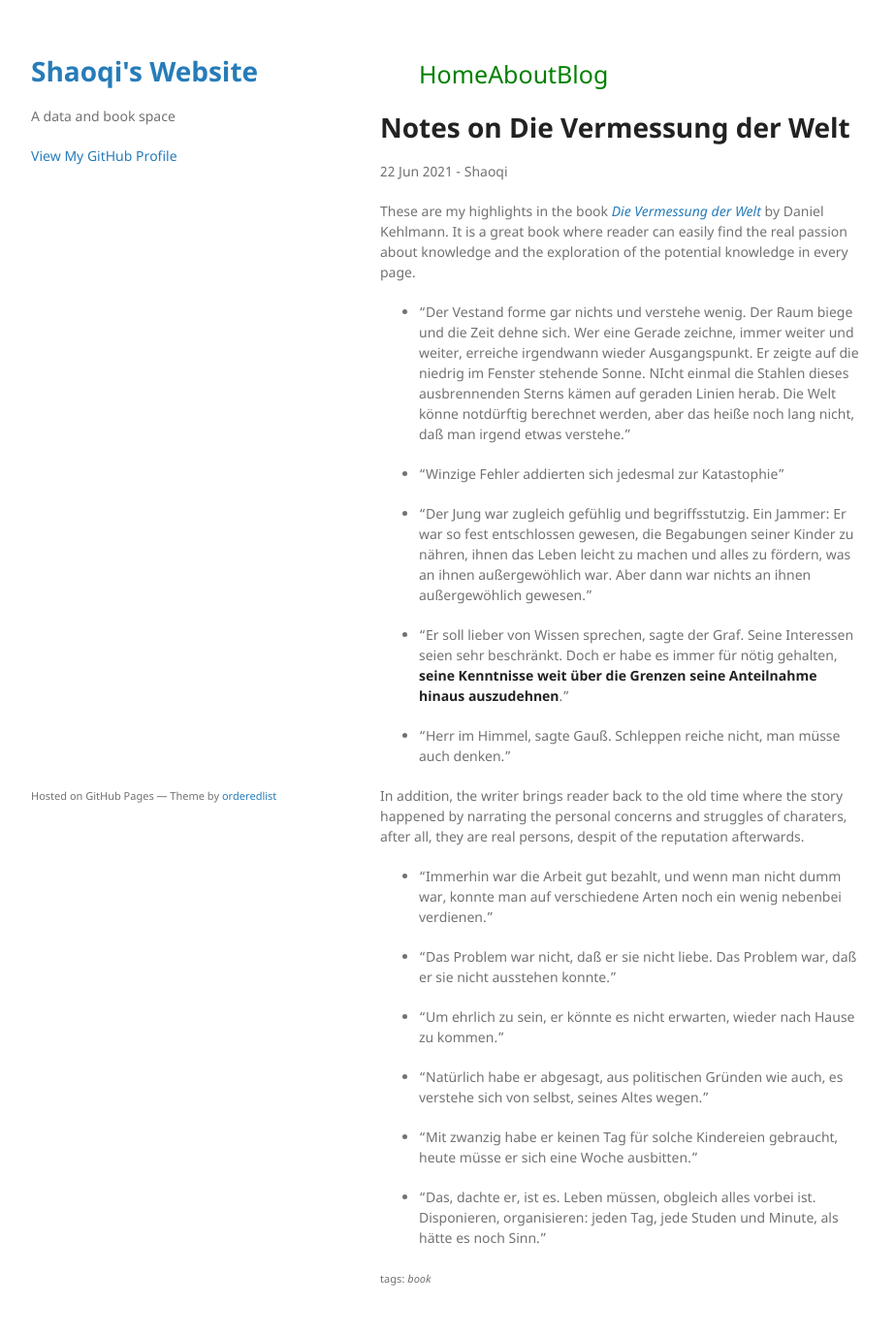
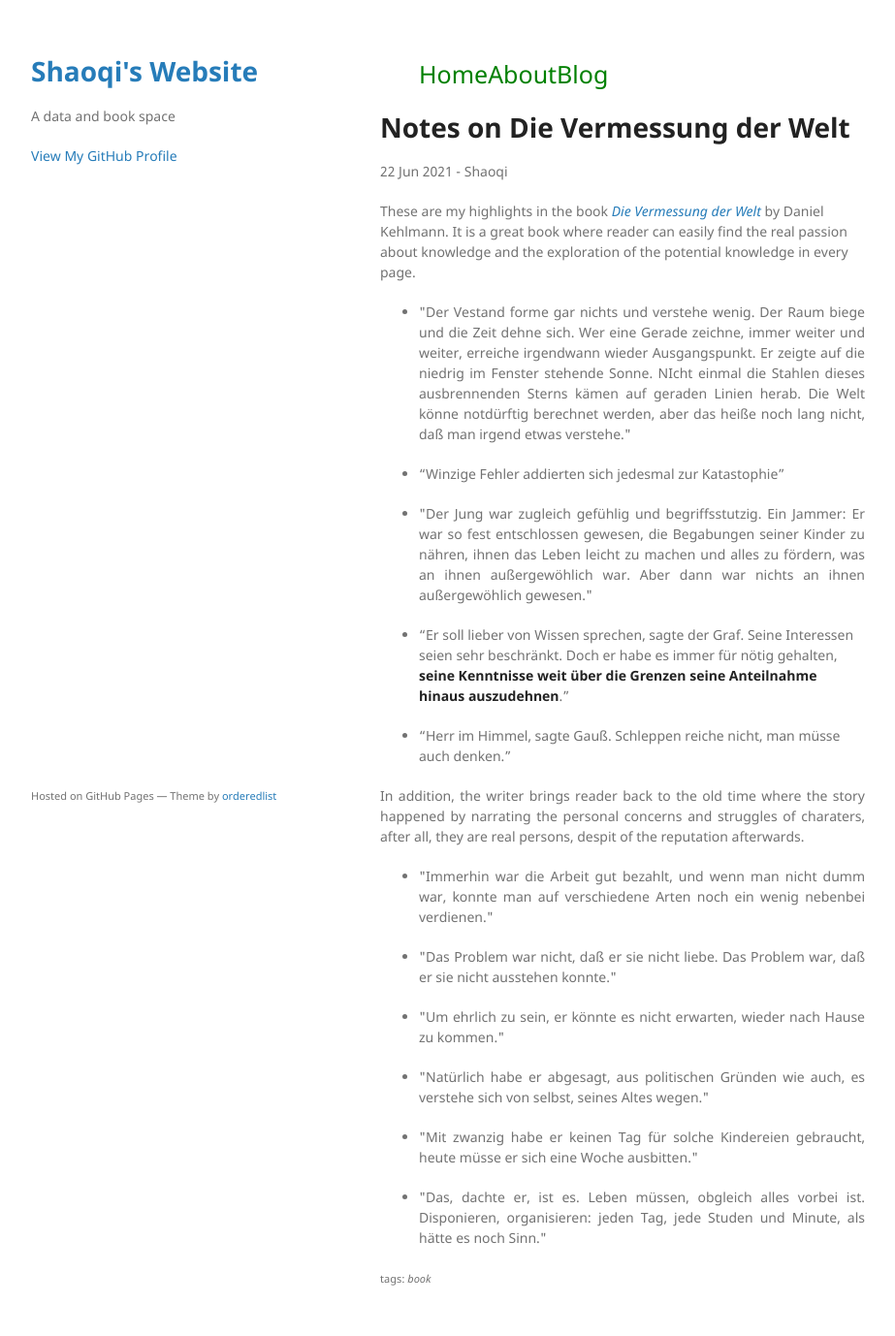
Before and after one commit to ShaoqiChen/ShaoqiChen.github.io, a Jekyll site: the page built from _posts/2021-06-22-Notes-on-die-Vermessung-der-Welt.md, in a window 1280 px wide. Shown: the whole page at 97% size, without its empty margins (178-1101 px from the left). Built offline with Jekyll 4.4.1, drawn with Linux system fonts in a browser that asks for light colours.

Commit message:
update text style

```diff
--- a/_posts/2021-06-22-Notes-on-die-Vermessung-der-Welt.md
+++ b/_posts/2021-06-22-Notes-on-die-Vermessung-der-Welt.md
@@ -8,27 +8,27 @@ category: Book Review
 
 These are my highlights in the book *[Die Vermessung der Welt](https://de.wikipedia.org/wiki/Die_Vermessung_der_Welt)* by Daniel Kehlmann. It is a great book where reader can easily find the real passion about knowledge and the exploration of the potential knowledge in every page.
 
-- "Der Vestand forme gar nichts und verstehe wenig. Der Raum biege und die Zeit dehne sich. Wer eine Gerade zeichne, immer weiter und weiter, erreiche irgendwann wieder Ausgangspunkt. Er zeigte auf die niedrig im Fenster stehende Sonne. NIcht einmal die Stahlen dieses ausbrennenden Sterns kämen auf geraden Linien herab. Die Welt könne notdürftig berechnet werden, aber das heiße noch lang nicht, daß man irgend etwas verstehe."
+- <p style="text-align:justify">"Der Vestand forme gar nichts und verstehe wenig. Der Raum biege und die Zeit dehne sich. Wer eine Gerade zeichne, immer weiter und weiter, erreiche irgendwann wieder Ausgangspunkt. Er zeigte auf die niedrig im Fenster stehende Sonne. NIcht einmal die Stahlen dieses ausbrennenden Sterns kämen auf geraden Linien herab. Die Welt könne notdürftig berechnet werden, aber das heiße noch lang nicht, daß man irgend etwas verstehe."</p>
 
 - "Winzige Fehler addierten sich jedesmal zur Katastophie"
 
-- "Der Jung war zugleich gefühlig und begriffsstutzig. Ein Jammer: Er war so fest entschlossen gewesen, die Begabungen seiner Kinder zu nähren, ihnen das Leben leicht zu machen und alles zu fördern, was an ihnen außergewöhlich war. Aber dann war nichts an ihnen außergewöhlich gewesen."
+- <p style="text-align:justify">"Der Jung war zugleich gefühlig und begriffsstutzig. Ein Jammer: Er war so fest entschlossen gewesen, die Begabungen seiner Kinder zu nähren, ihnen das Leben leicht zu machen und alles zu fördern, was an ihnen außergewöhlich war. Aber dann war nichts an ihnen außergewöhlich gewesen."</p>
 
 - "Er soll lieber von Wissen sprechen, sagte der Graf. Seine Interessen seien sehr beschränkt. Doch er habe es immer für nötig gehalten, **seine Kenntnisse weit über die Grenzen seine Anteilnahme hinaus auszudehnen**."
 
 - "Herr im Himmel, sagte Gauß. Schleppen reiche nicht, man müsse auch denken."
 
 
-In addition, the writer brings reader back to the old time where the story happened by narrating the personal concerns and struggles of charaters, after all, they are real persons, despit of the reputation afterwards.
+<p style="text-align:justify">In addition, the writer brings reader back to the old time where the story happened by narrating the personal concerns and struggles of charaters, after all, they are real persons, despit of the reputation afterwards.</p>
 
-- "Immerhin war die Arbeit gut bezahlt, und wenn man nicht dumm war, konnte man auf verschiedene Arten noch ein wenig nebenbei verdienen."
+- <p style="text-align:justify">"Immerhin war die Arbeit gut bezahlt, und wenn man nicht dumm war, konnte man auf verschiedene Arten noch ein wenig nebenbei verdienen."</p>
 
-- "Das Problem war nicht, daß er sie nicht liebe. Das Problem war, daß er sie nicht ausstehen konnte."
+- <p style="text-align:justify">"Das Problem war nicht, daß er sie nicht liebe. Das Problem war, daß er sie nicht ausstehen konnte."</p>
 
-- "Um ehrlich zu sein, er könnte es nicht erwarten, wieder nach Hause zu kommen."
+- <p style="text-align:justify">"Um ehrlich zu sein, er könnte es nicht erwarten, wieder nach Hause zu kommen."</p>
 
-- "Natürlich habe er abgesagt, aus politischen Gründen wie auch, es verstehe sich von selbst, seines Altes wegen."
+- <p style="text-align:justify">"Natürlich habe er abgesagt, aus politischen Gründen wie auch, es verstehe sich von selbst, seines Altes wegen."</p>
 
-- "Mit zwanzig habe er keinen Tag für solche Kindereien gebraucht, heute müsse er sich eine Woche ausbitten."
+- <p style="text-align:justify">"Mit zwanzig habe er keinen Tag für solche Kindereien gebraucht, heute müsse er sich eine Woche ausbitten."</p>
 
-- "Das, dachte er, ist es. Leben müssen, obgleich alles vorbei ist. Disponieren, organisieren: jeden Tag, jede Studen und Minute, als hätte es noch Sinn."
+- <p style="text-align:justify">"Das, dachte er, ist es. Leben müssen, obgleich alles vorbei ist. Disponieren, organisieren: jeden Tag, jede Studen und Minute, als hätte es noch Sinn."</p>
```
Also changed, not shown: _posts/2021-06-27-Open-Datasets.md (+3 -3 lines).
